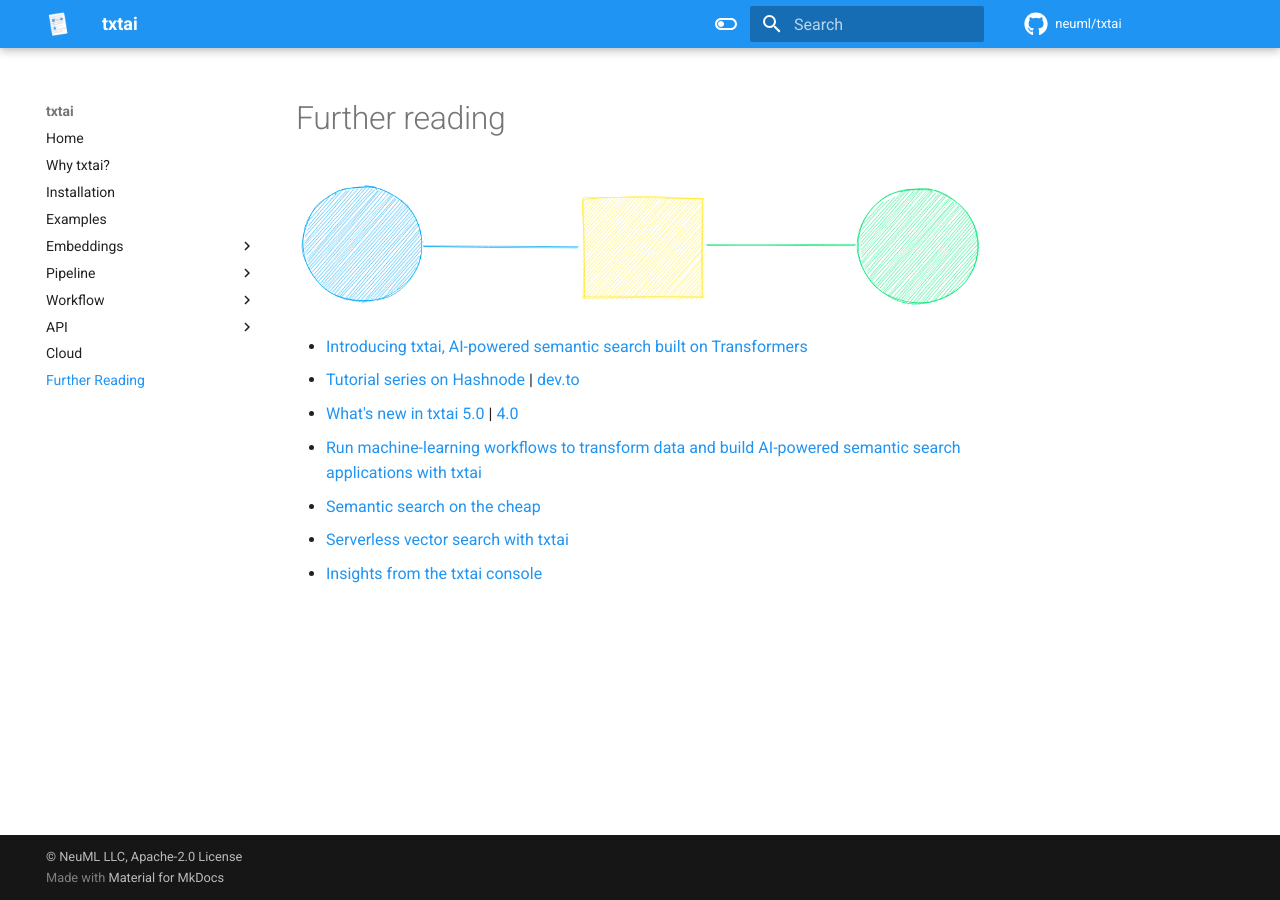
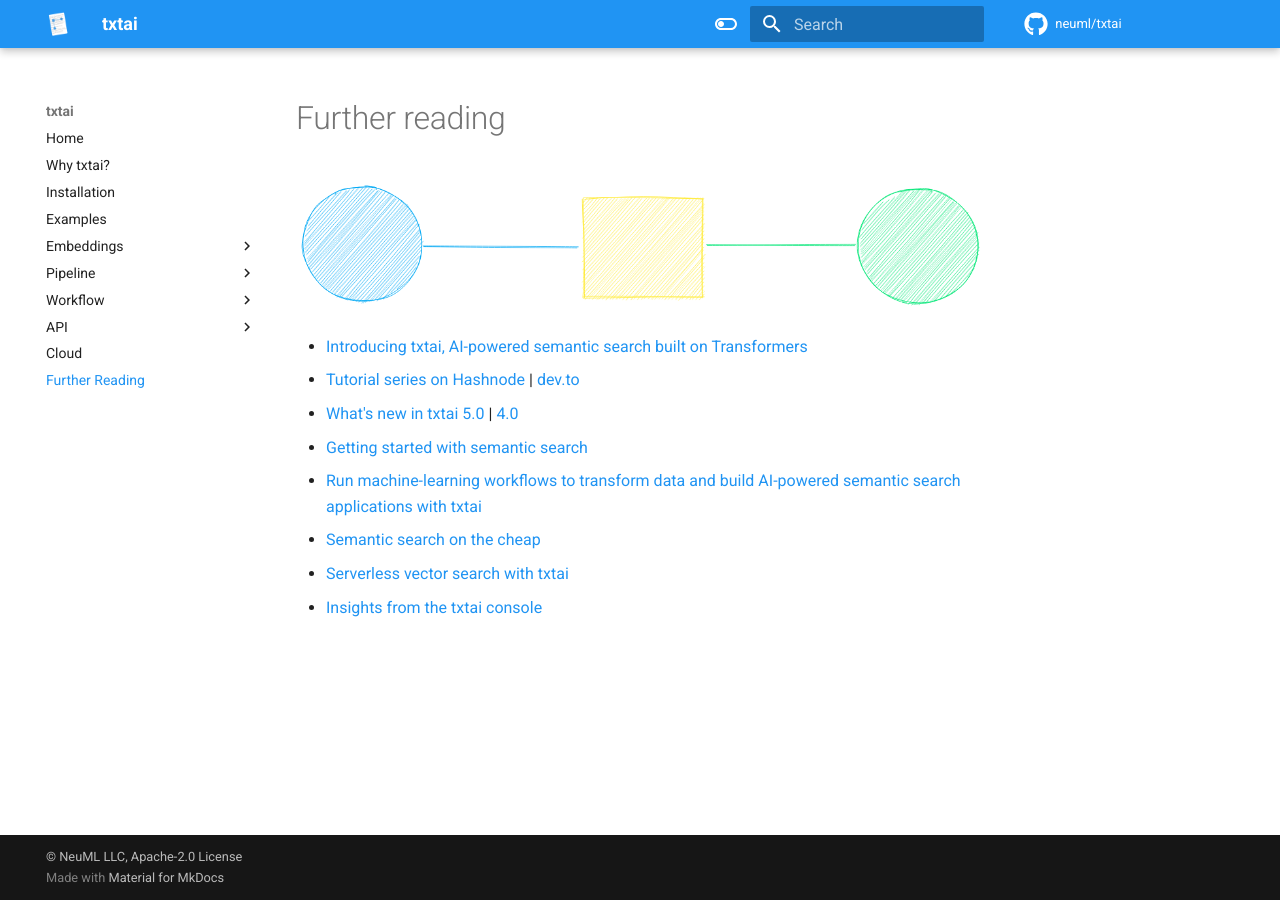
Before and after one commit to neuml/txtai, an MkDocs documentation site: the page built from docs/further.md, in a window 1280 px wide. Built offline with MkDocs 1.6.1 and Material for MkDocs 9.7.7, drawn with Linux system fonts in a browser that asks for light colours; comment, search, counter and statistics services are not loaded.

Commit message:
Add article link

```diff
--- a/docs/further.md
+++ b/docs/further.md
@@ -5,6 +5,7 @@
 - [Introducing txtai, AI-powered semantic search built on Transformers](https://medium.com/neuml/introducing-txtai-an-ai-powered-search-engine-built-on-transformers-37674be252ec)
 - [Tutorial series on Hashnode](https://neuml.hashnode.dev/series/txtai-tutorial) | [dev.to](https://dev.to/neuml/tutorial-series-on-txtai-ibg)
 - [What's new in txtai 5.0](https://medium.com/neuml/whats-new-in-txtai-5-0-e5c75a13b101) | [4.0](https://medium.com/neuml/whats-new-in-txtai-4-0-bbc3a65c3d1c)
+- [Getting started with semantic search](https://medium.com/neuml/getting-started-with-semantic-search-a9fd9d8a48cf)
 - [Run machine-learning workflows to transform data and build AI-powered semantic search applications with txtai](https://medium.com/neuml/run-machine-learning-workflows-to-transform-data-and-build-ai-powered-text-indices-with-txtai-43d769b566a7)
 - [Semantic search on the cheap](https://medium.com/neuml/semantic-search-on-the-cheap-55940c0fcdab)
 - [Serverless vector search with txtai](https://medium.com/neuml/serverless-vector-search-with-txtai-96f6163ab972)
```
Also changed, not shown: README.md (+1 -0 lines).
